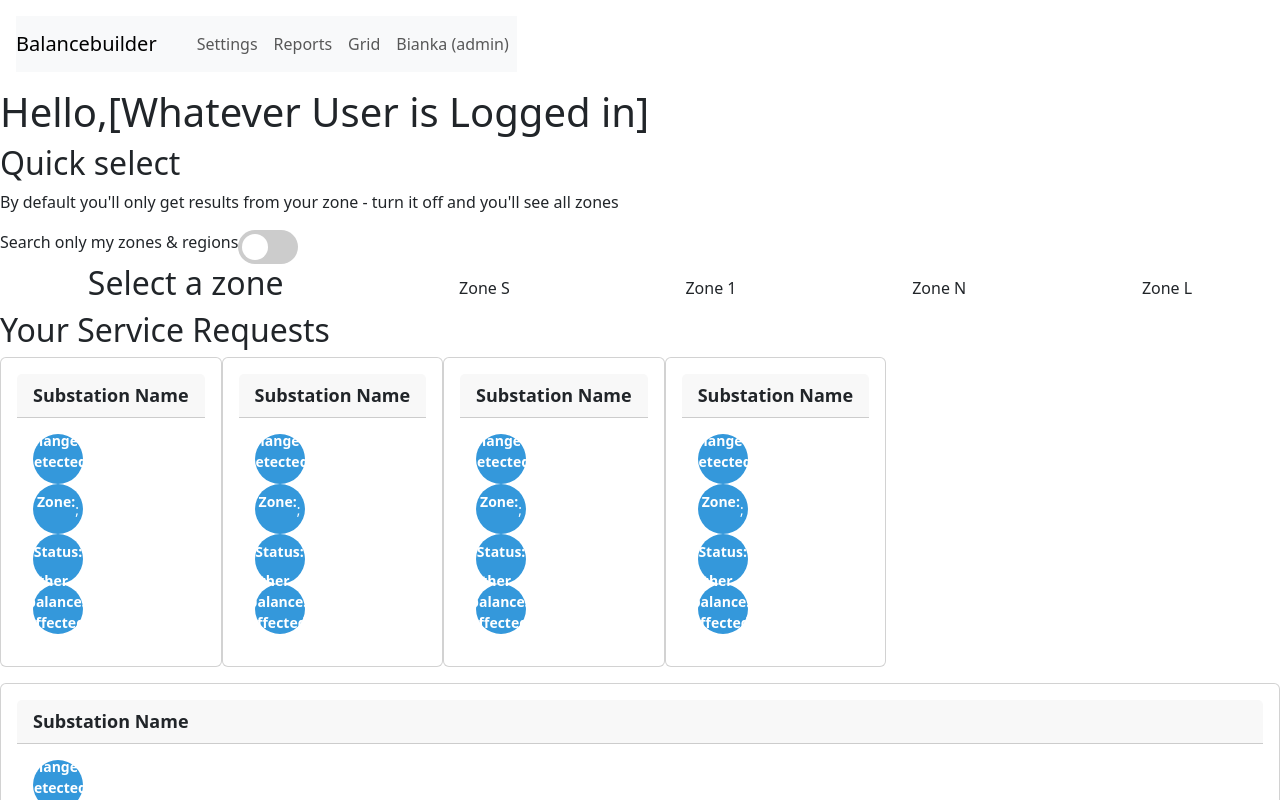
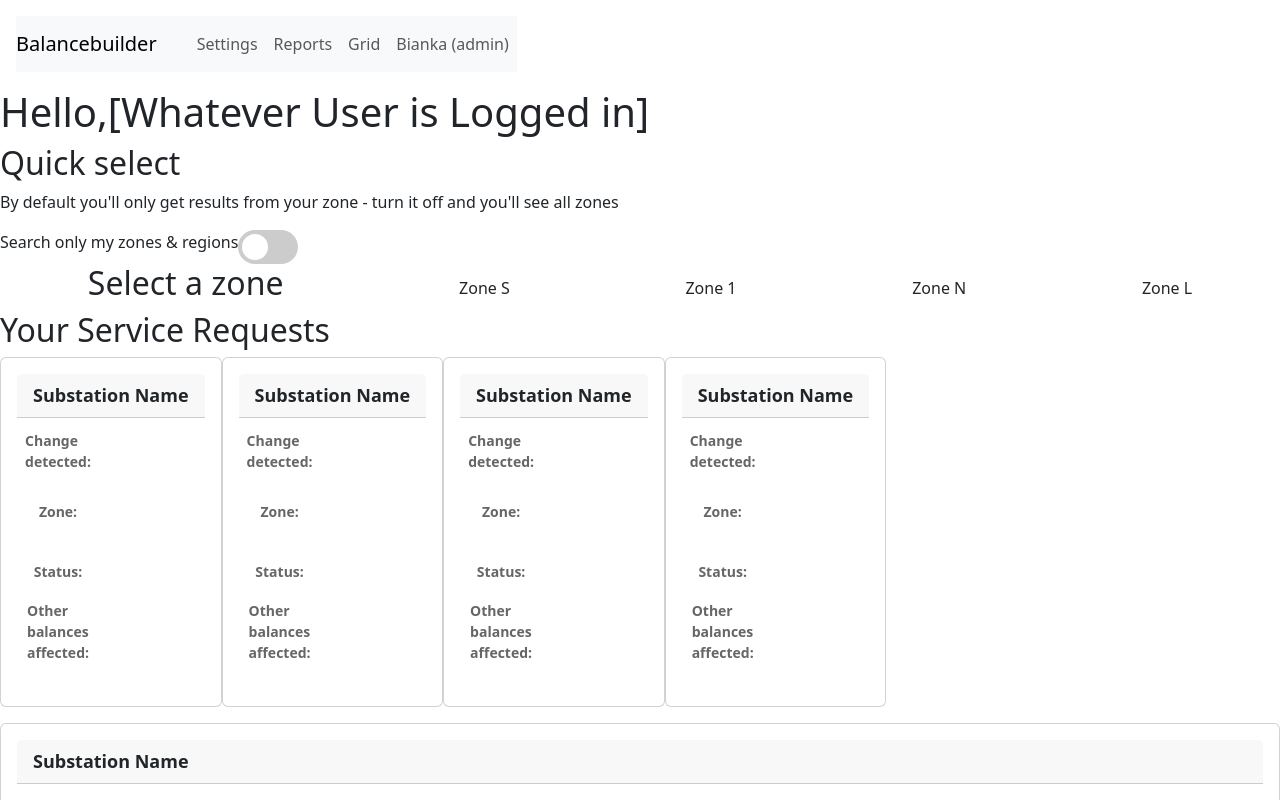
Before and after one commit to RamonaDualStudentin/my-app, a React (Create React App) app: page / in a window 1280 px wide. Shown: the top 800 px of the page. Built offline with nearby package versions, Linux system fonts and the light colour scheme.

Commit message:
components

```diff
--- a/src/ZoneParagraph.js
+++ b/src/ZoneParagraph.js
@@ -3,7 +3,7 @@ import "./styling for the components/ZoneParagraph.css";
 const ZoneParagraph = ({ zone }) => {
  return(
   <div className="round-icon">
-<p><strong>Zone:</strong> {zone}</p>;
+<p><strong>Zone:</strong> {zone}</p>
     </div>
 
  )
--- a/src/styling for the components/ChangeDetectedParagraph.css
+++ b/src/styling for the components/ChangeDetectedParagraph.css
@@ -0,0 +1,5 @@
+.round-icon {
+  font-size: 14px;
+  color: #666;
+  margin-bottom: 20px;
+}
--- a/src/styling for the components/OtherBalancesParagraph.css
+++ b/src/styling for the components/OtherBalancesParagraph.css
@@ -3,8 +3,9 @@
   width: 50px;
   height: 50px;
   border-radius: 50%;
-  background-color: #3498db;
   justify-content: center;
   align-items: center;
   color: #fff;
+  font-size: 14px;
+  color: #666;
 }
--- a/src/styling for the components/ZoneParagraph.css
+++ b/src/styling for the components/ZoneParagraph.css
@@ -7,4 +7,7 @@
   justify-content: center;
   align-items: center;
   color: #fff;
+  font-size: 18px;
+  font-weight: bold;
+  margin-bottom: 10px;
 }
--- a/src/styling for the components/zoneicons.css
+++ b/src/styling for the components/zoneicons.css
@@ -3,7 +3,6 @@
   padding: 10px;
   margin: 5px;
   border-radius: 5px;
-  background-color: #3498db;
   color: #ffffff;
 }
 
```
